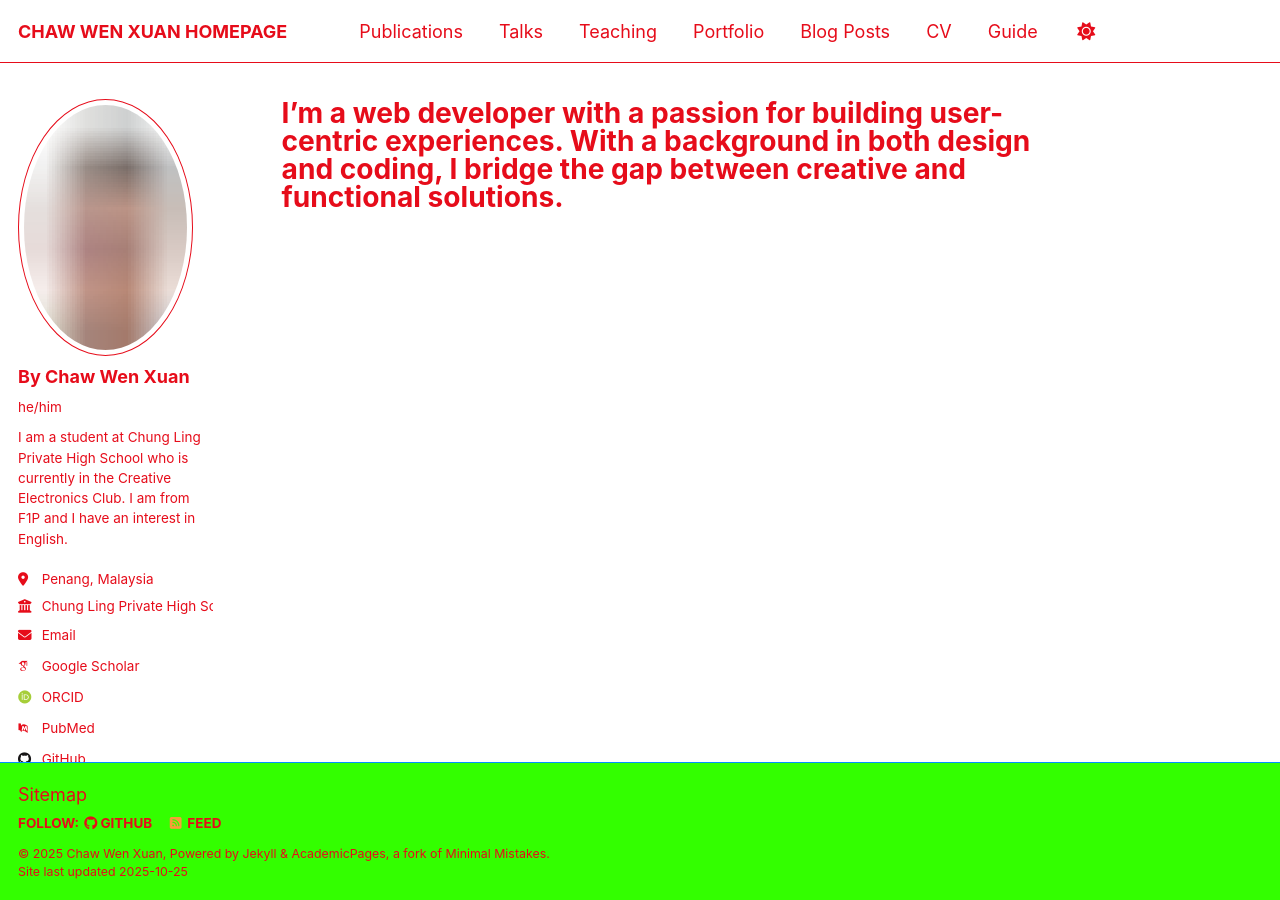
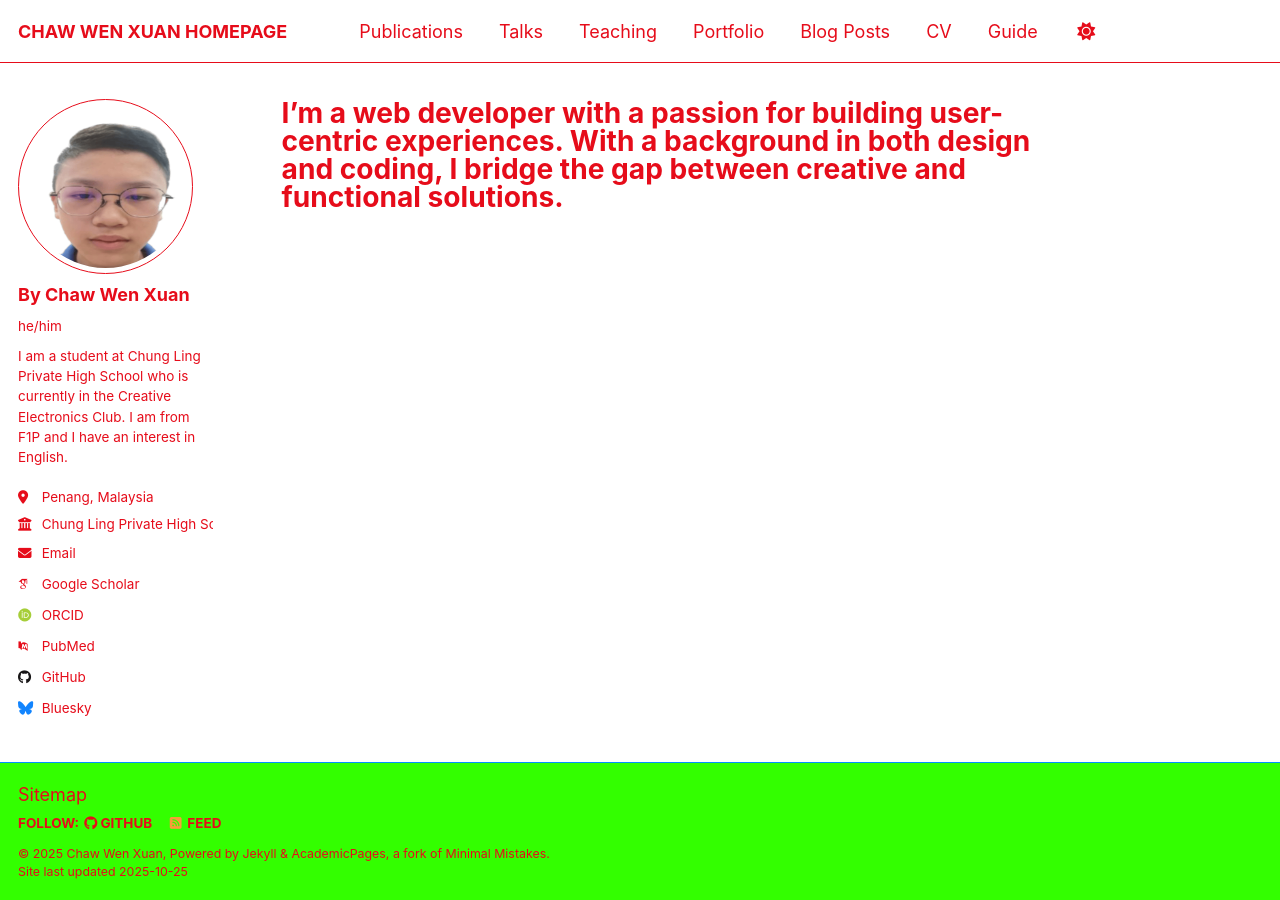
Before and after one commit to Vince4242/Vince4242.github.io, a Jekyll site: the page built from _pages/about.md, in a window 1280 px wide. Built offline with Jekyll 4.4.1, drawn with Linux system fonts in a browser that asks for light colours; some web fonts are replaced; a script that is not in the unit is left out.

Commit message:
update _config.yml

```diff
--- a/_config.yml
+++ b/_config.yml
@@ -23,7 +23,7 @@ repository               : "academicpages/academicpages.github.io"
 #               Additional customization can be done by editing /_includes/author-profile.html
 author:
   # Biographic information
-  avatar           : "image_1_4_1.png"
+  avatar           : "me.png"
   name             : "By Chaw Wen Xuan"
   pronouns         : "he/him"
   bio              : "I am a student at Chung Ling Private High School who is currently in the Creative Electronics Club. I am from F1P and I have an interest in English."
```
Also changed, not shown: images/image_1_4_1.png (deleted), images/me.png (added).
